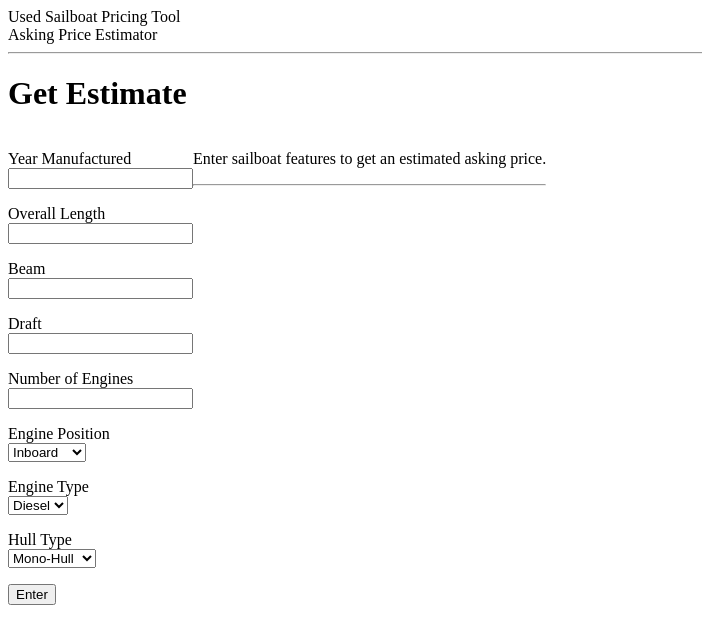
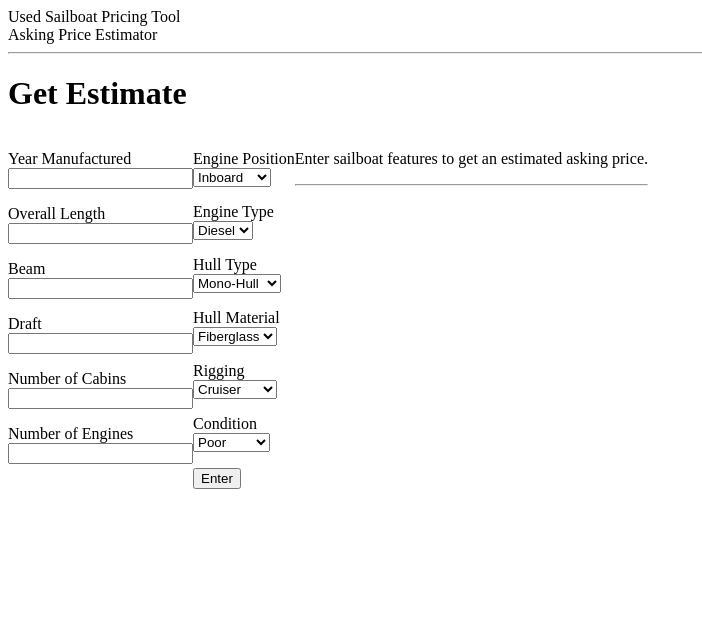
Before and after one commit to takorejsza/yachts_dataset, a Flask app: page / in a window 1280 px wide. Shown: the top 644 px of the page, without its empty margins (0-702 px from the left). Run offline with Flask 2, Linux system fonts and the light colour scheme.

Commit message:
updated web app for new model and fields

```diff
--- a/app/forms.py
+++ b/app/forms.py
@@ -1,5 +1,5 @@
 from flask_wtf import FlaskForm
-from wtforms import DecimalField, IntegerField, StringField, SubmitField, DateField, SelectField
+from wtforms import DecimalField, IntegerField, SubmitField, SelectField
 from wtforms.validators import DataRequired
 
 class EstimatorForm(FlaskForm):
@@ -9,11 +9,23 @@ class EstimatorForm(FlaskForm):
     beam = DecimalField('Beam', validators=[DataRequired()])
     draft = DecimalField('Draft', validators=[DataRequired()])
 
+    no_cabins = IntegerField('Number of Cabins', validators=[DataRequired()])
+
     no_engines = IntegerField('Number of Engines', validators=[DataRequired()])
-
     engine_pos = SelectField('Engine Position', choices=[(0, 'Inboard'), (1, 'Outboard')], coerce=int)
     engine_type = SelectField('Engine Type', choices=[(0, 'Diesel'), (1, 'Gas')], coerce=int) #, validators=v)
+
     hull_type = SelectField('Hull Type', choices=[(0, 'Mono-Hull'), (1, 'Catamaran')], coerce=int) #, validators=v)
+    hull_material = SelectField('Hull Material', choices=[(1, 'Fiberglass'),(0, 'Other')])
+
+    rigging = SelectField('Rigging', choices=[
+        'Cruiser', 'Cutter', 'Day Sailer', 'Ketch', 'Sloop'
+    ])
+
+    condition = SelectField('Condition', choices=[
+        # (0,'Poor'), (1, 'Fair'), (2, 'Good'), (3, 'Excellent')
+        'Poor', 'Fair', 'Good', 'Excellent'
+    ])
 
     get_estimate = SubmitField('Enter')
 
--- a/app/routes.py
+++ b/app/routes.py
@@ -3,6 +3,8 @@ from app import app
 from app.forms import EstimatorForm
 import pickle
 import numpy as np
+import datetime
+import joblib
 import warnings
 
 warnings.filterwarnings('ignore')
@@ -13,25 +15,46 @@ def index():
     form = EstimatorForm()
     print(form.validate_on_submit())
     if form.validate_on_submit():
-        #features = [form.year.data, form.length.data, form.beam.data, form.draft.data,
-        #form.no_engines.data, form.engine_type.data, form.hull_type.data]
 
-        #is_mono = 1 if form.hull_type.data == 'Mono-Hull' else 0
-        #is_diesel = 1 if form.engine_type.data == 'Diesel' else 0
+        condition = {'Poor':0, 'Fair':0, 'Good':0, 'Excellent':0}
+        condition[form.condition.data] = 1
 
+        rigging = {
+            'Cruiser':0, 'Cutter':0, 'Day Sailer':0, 'Ketch':0, 'Sloop':0
+        }
+        rigging[form.rigging.data] = 1
+
+        year = int(datetime.datetime.today().year)
 
         features = [
-            form.length.data, form.year.data,
-            form.beam.data, form.draft.data,
-            form.hull_type.data, form.engine_type.data,
-             form.no_engines.data, form.engine_pos.data
+            form.length.data,
+            form.year.data,
+            form.beam.data,
+            form.draft.data,
+            form.hull_type.data,
+            form.engine_type.data,
+            form.no_engines.data,
+            form.engine_pos.data,
+            form.no_cabins.data,
+            year,
+            form.hull_material.data,
+            rigging['Cruiser'],
+            rigging['Day Sailer'],
+            rigging['Sloop'],
+            rigging['Cutter'],
+            rigging['Ketch'],
+            condition['Excellent'],
+            condition['Fair'],
+            condition['Good'],
+            condition['Poor']
         ]
 
         vals = np.array(features).reshape(1,len(features))
 
-        with open(r"models/regression_model.pkl", 'rb') as file:
-            model = pickle.load(file)
-            prediction = max(round(model.predict(vals)[0][0],0), 5e3)
+        with open(r"models/regression_model.compressed", 'rb') as file:
+            model = joblib.load(file) # pickle.load(file)
+            print(model.predict(vals))
+            prediction = max(round(model.predict(vals)[0],0), 5e3)
 
         form.estimate = "${:,.0f}".format(prediction)
         return render_template('index.html', title='Estimate', form=form)
--- a/app/templates/index.html
+++ b/app/templates/index.html
@@ -3,7 +3,7 @@
 {% block content%}
 <h1>Get Estimate</h1>
 <div cass="container", style="display: flex; height: 100px;">
-    <div syle="width: 50%; background: green;">
+    <div syle="width: 50%; background: green; margin-right: 50px;">
         <form action="" method="post"  novalidate>
             {{ form.hidden_tag() }}
             <p>
@@ -23,9 +23,16 @@
                 {{ form.draft(size=32) }}
             </p>
             <p>
+                {{ form.no_cabins.label }}<br>
+                {{ form.no_cabins(size=32) }}
+            </p>
+            <p>
                 {{ form.no_engines.label }}<br>
                 {{ form.no_engines(size=32) }}
             </p>
+    </div>
+    <div syle="margin: 100px;">
+        <form action="" method="post"  novalidate>
             <p>
                 {{ form.engine_pos.label }}<br>
                 {{ form.engine_pos(width=32) }}
@@ -37,6 +44,18 @@
             <p>
                 {{ form.hull_type.label }}<br>
                 {{ form.hull_type(width=32) }}
+            </p>
+            <p>
+                {{ form.hull_material.label }}<br>
+                {{ form.hull_material(width=32) }}
+            </p>
+            <p>
+                {{ form.rigging.label }}<br>
+                {{ form.rigging(width=32) }}
+            </p>
+            <p>
+                {{ form.condition.label }}<br>
+                {{ form.condition(width=32) }}
             </p>
             <p>
                 {{ form.get_estimate() }}
--- a/data_modeling/train_regressor.py
+++ b/data_modeling/train_regressor.py
@@ -38,9 +38,6 @@ def train_regression_model(
     if not os.path.isdir(r"models/"):
         os.mkdir("models")
 
-    #with open(r"models/regression_model.pkl", 'wb') as out:
-        #pickle.dump(pipe, out)
-
     joblib.dump(pipe, 'models/regression_model' + '.compressed', compress=True)
 
 if __name__ == "__main__":
```
Also changed, not shown: data_modeling/predict.py (+3 -5 lines), 1 other file.
